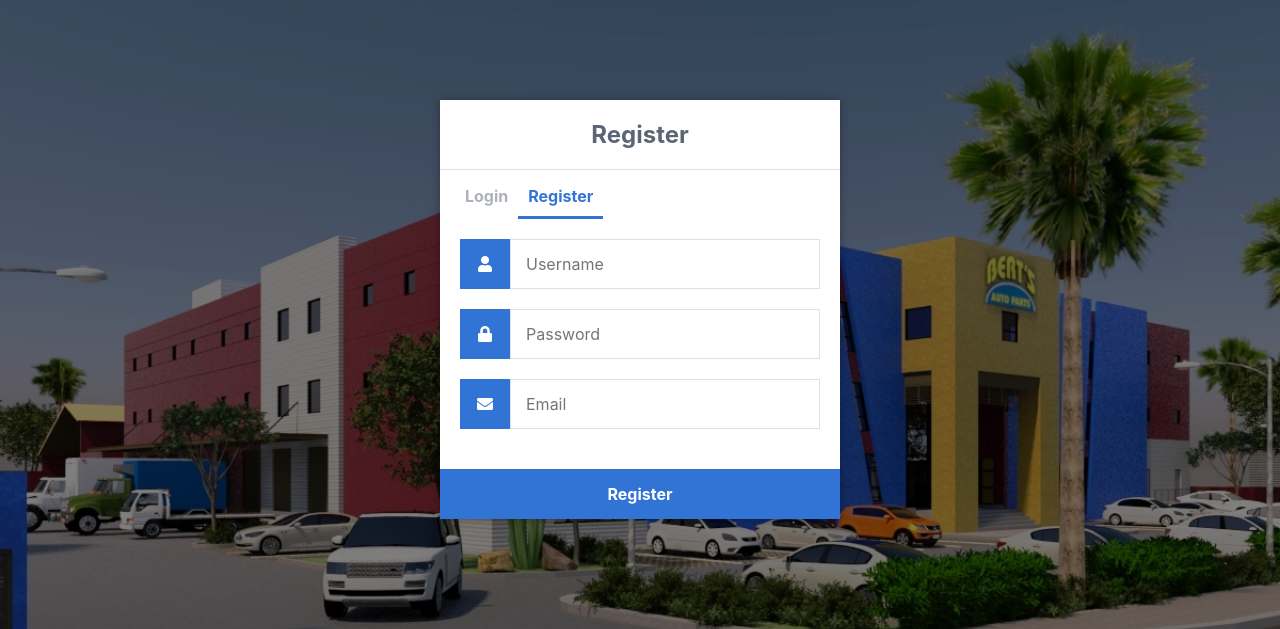
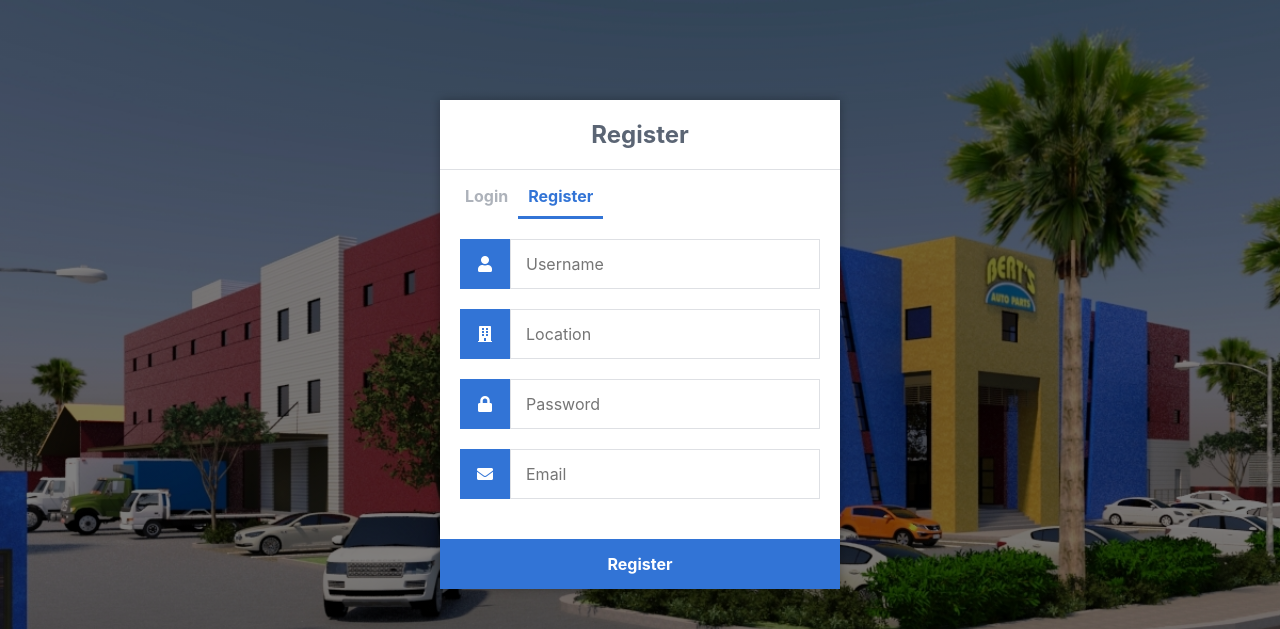
Before and after one commit to iamjovani/device-manager-flask, a Flask app: page /register in a window 1280 px wide. Shown: the top 629 px of the page. Run offline with Flask 2, Linux system fonts and the light colour scheme; parts of the project's set-up code (start-up, migrations or seed data) failed here and were passed over; some libraries are stand-ins or nearby versions.

Commit message:
begiinnig on th eend

```diff
--- a/app.py
+++ b/app.py
@@ -15,6 +15,7 @@ from core import mail
 from core import jsonify
 from model import importfile
 from core import db
+import hashlib
 
 #sends email
 def DamagedReport(name, location, damage):
@@ -97,6 +98,31 @@ def logout():
    session.pop('username', None)
    # Redirect to login page
    return redirect(url_for('login'))
+
+'''
+@app.route('/register', methods=['GET', 'POST'])
+def register():
+    msg = ''
+
+    username = request.args.get('username')
+    location = request.args.get('location')
+    email    = request.args.get('email')
+    password = (request.args.get('password'))
+
+    salt = hashlib.md5(password.encode())
+
+
+    if username and email:
+        existing_user = User.query.filter(User.username == username or User.email == email).first()
+        if existing:
+            msg = '{} ({}) already created!'.format(username, email)
+            return render_template('register.html', msg=msg)
+
+        new_user = User(username=username, password=salt.hexdigest(), email=email, role='normal', location=location)
+        db.session.add(new_user)
+        db.session.commit()
+    return render_template('register.html', msg=msg)
+'''
 
 
 # http://localhost:5000/register - this will be the registration page, we need to use both GET and POST requests
@@ -433,7 +459,7 @@ def search_results():
     return redirect(url_for('login'))
 
 class User(db.Model):
-    id       = db.Column(db.Integer, primary_key=True)
+    id       = db.AutoField(primary_key=True)
     username = db.Column(db.String(50), unique=True, nullable=False)
     password = db.Column(db.String(255), unique= False, nullable=False)
     email    = db.Column(db.String(100), unique=True, nullable=False)
--- a/templates/register.html
+++ b/templates/register.html
@@ -39,6 +39,12 @@
 					<i class="fas fa-user"></i>
 				</label>
 				<input type="text" name="username" placeholder="Username" id="username" required>
+
+				<label for="location">
+					<i class="fas fa-building"></i>
+				</label>
+				<input type="text" name="location" placeholder="Location" id="location" required>
+
 				<label for="password">
 					<i class="fas fa-lock"></i>
 				</label>
```
